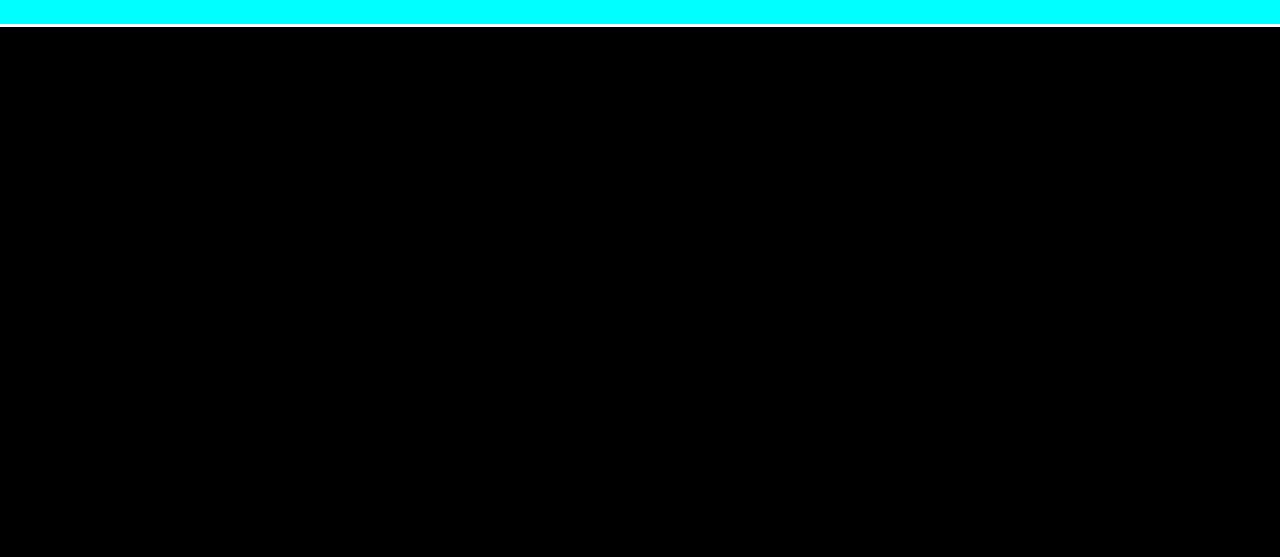
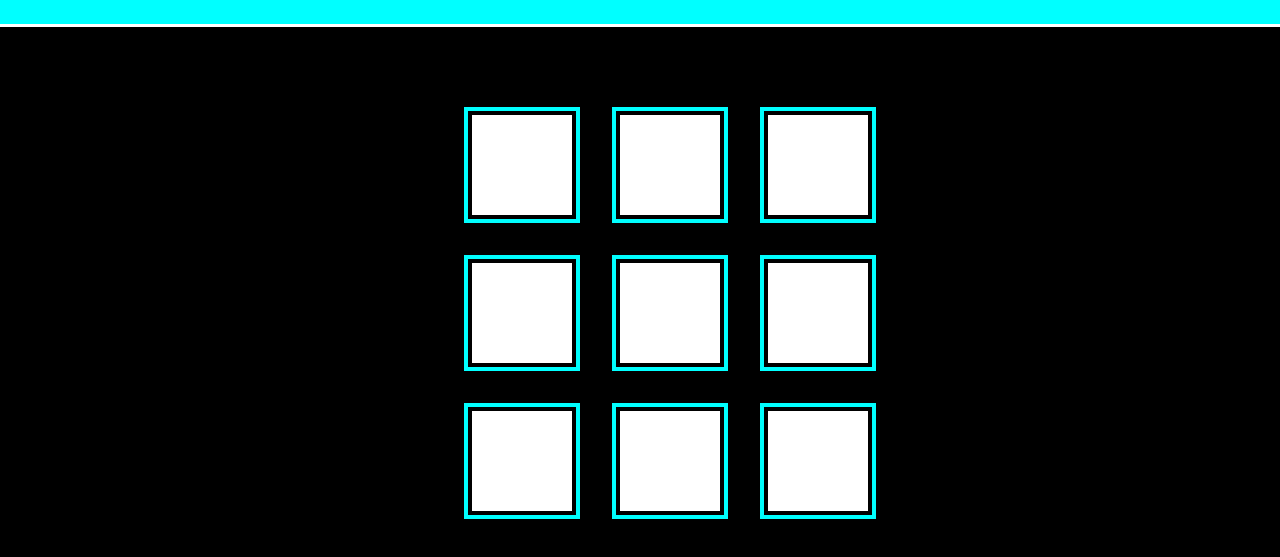
Before and after one commit to JohnFuhrm12/TicTacToe, a plain HTML site: page index.html in a window 1280 px wide. Shown: the part 65-622 px from the top of the page. Drawn offline with Linux system fonts and the light colour scheme.

Commit message:
Gameboard styled

```diff
--- a/styles.css
+++ b/styles.css
@@ -24,3 +24,32 @@ html, body {
     color: black;
     font-size: 40px;
 }
+
+#board {
+    display: flex;
+    flex-direction: column;
+    width: 50%;
+    margin-inline: 35%;
+    margin-top: 5%;
+}
+
+.row {
+    display: flex;
+    flex-direction: row;
+}
+
+.square {
+    width: 100px;
+    height: 100px;
+    background-color: white;
+    margin: 20px;
+    border: solid 4px black;
+    outline: solid 4px aqua;
+    transition: 0.5s;
+}
+
+.square:hover {
+    cursor: pointer;
+    transition: 0.5s;
+    background-color: rgb(159, 159, 159);
+}
```
